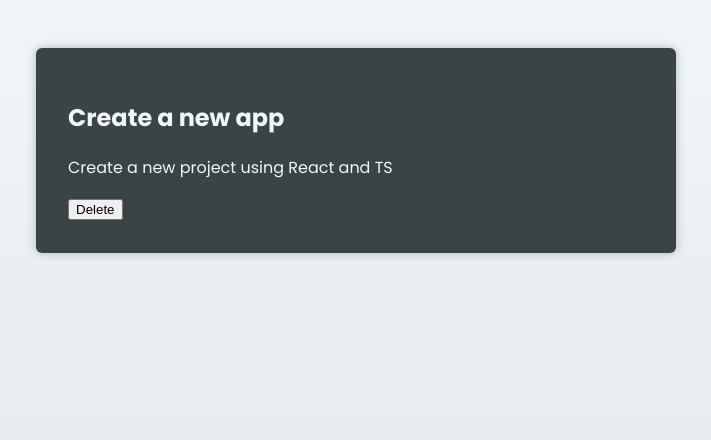
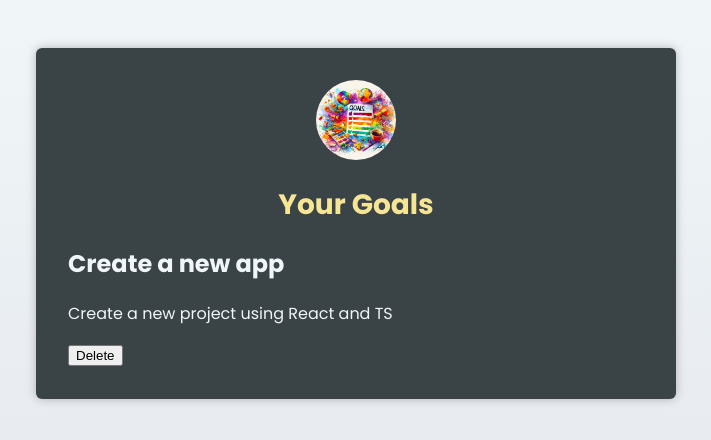
Before and after one commit to Natata08/goal-list, a React (Vite) app: page / in a window 1280 px wide. Shown: the top 440 px of the page, without its empty margins (284-995 px from the left). Built offline with nearby package versions, Linux system fonts and the light colour scheme; the HTML template or start-up script is replaced by a standard one.

Commit message:
feat: add Header component with image and title support

```diff
--- a/src/App.tsx
+++ b/src/App.tsx
@@ -1,8 +1,13 @@
 import Goal from './components/Goal.tsx'
+import goalsImg from './assets/goals.jpg'
+import Header from './components/Header.tsx'
 
 export default function App() {
   return (
     <main>
+      <Header image={{ src: goalsImg, alt: 'A list of goals' }}>
+        <h1>Your Goals</h1>
+      </Header>
       <Goal title='Create a new app'>
         <p>Create a new project using React and TS</p>
       </Goal>
--- /dev/null
+++ b/src/components/Header.tsx
@@ -0,0 +1,18 @@
+import type { ReactNode } from 'react'
+
+type HeaderProps = {
+  children: ReactNode
+  image: {
+    src: string
+    alt: string
+  }
+}
+
+export default function Header({ image, children }: HeaderProps) {
+  return (
+    <header>
+      <img {...image} />
+      {children}
+    </header>
+  )
+}
```
